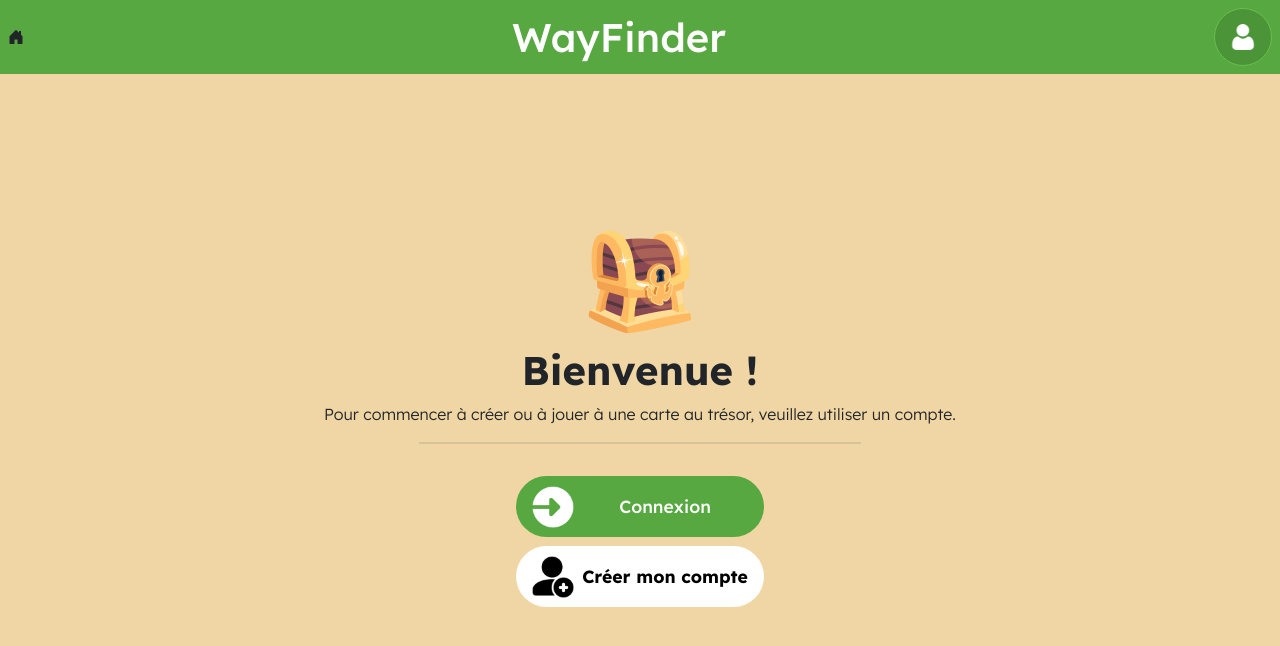
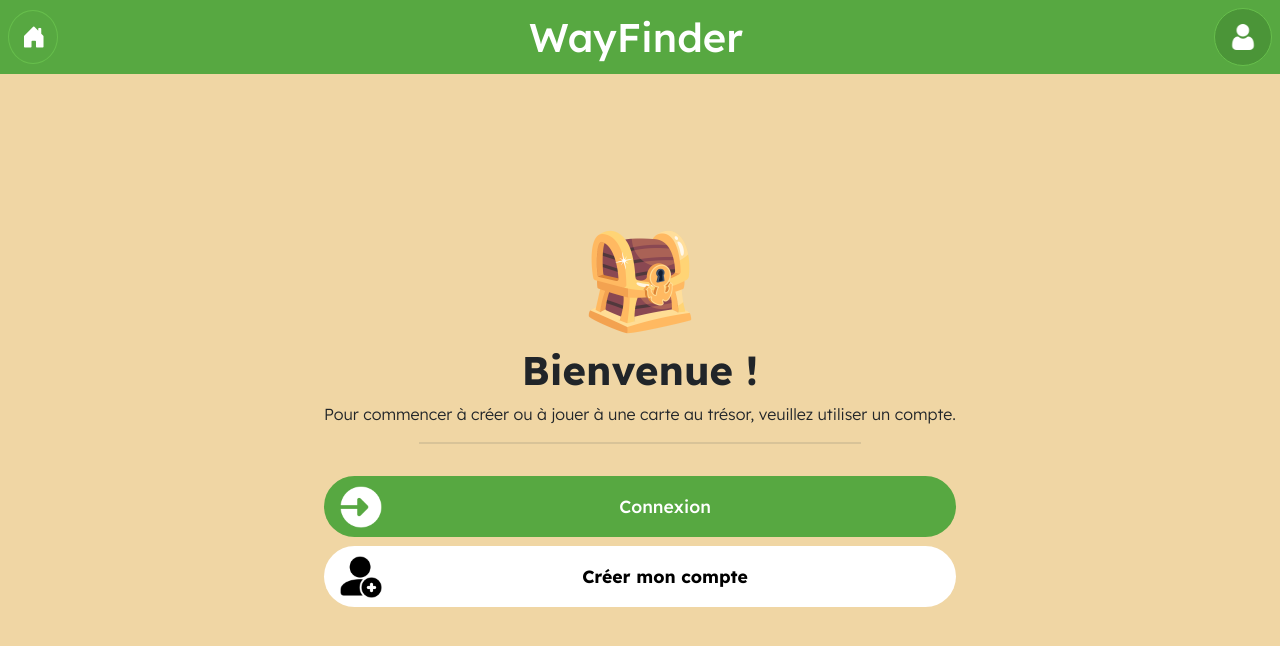
Before and after one commit to BasArtsDEV/WayFinder-frontend, a React (Vite) app: page / in a window 1280 px wide. Shown: the top 646 px of the page. Built offline with nearby package versions, Linux system fonts and the light colour scheme.

Commit message:
style(css): updated style for the Header and WelcomePageView components

```diff
--- a/public/css/WelcomePageView.css
+++ b/public/css/WelcomePageView.css
@@ -49,6 +49,19 @@
     display: flex;
     flex-direction: column;
     gap: 1rem;
+    width: 100%;
+}
+
+.input {
+    padding: 1rem;
+    border: 2px solid var(--app-input-border);
+    border-radius: 50px;
+    background-color: var(--app-input-background);
+}
+
+.btn-app-primary .bi {
+    position: absolute;
+    left: 16px;
 }
 
 .btn-app-hypertext {
@@ -64,10 +77,12 @@
 .btn-app-primary {
     cursor: pointer;
 
+    position: relative;
+
     display: flex;
-    flex-direction: row;
     gap: 0.5rem;
     align-items: center;
+    justify-content: center;
 
     padding: 0.6rem 1rem !important;
     border: none !important;
@@ -147,3 +162,10 @@
     height: 42px;
     object-fit: contain;
 }
+
+@media (max-width: 769px) {
+    .button-container {
+        max-width: 550px;
+        padding: 2.5rem;
+    }
+}
--- a/public/css/index.css
+++ b/public/css/index.css
@@ -128,6 +128,23 @@ p {
     display: flex;
 }
 
+
+.home__icon {
+    width: 100%;
+    height: 101%;
+    padding: 0.5rem 0.7rem 0.5rem 0.8rem;
+    border: 1px solid var(--app-header-button-border);
+    border-radius: 100%;
+
+    font-size: 1.5rem;
+    color: var(--app-button-text);
+    text-decoration: none;
+}
+
+.home__icon:hover {
+    background-color: var(--app-header-button-background);
+}
+
 .header-button {
     cursor: pointer;
 
--- a/src/components/Header.tsx
+++ b/src/components/Header.tsx
@@ -14,7 +14,7 @@ function Header({ children }: { children: ReactNode }) {
     <header className="header">
       <div className="header-layout">
         <Link to={ROUTES.HOME} className="header-element">
-          <i className="bi bi-house-door-fill text-dark home__icon"></i>
+          <i className="bi bi-house-door-fill home__icon"></i>
         </Link>
 
         <div className="header-element">
```
